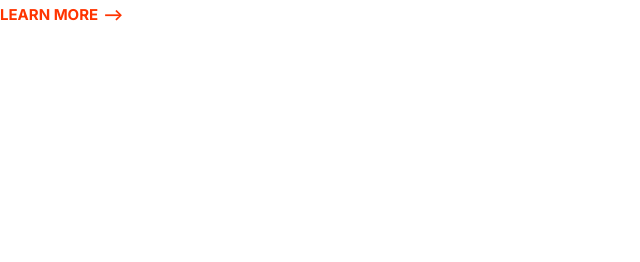
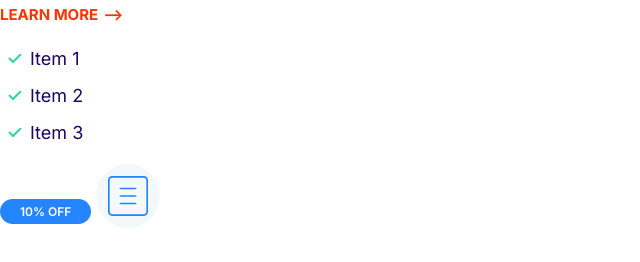
Before and after one commit to shunichkaaaa/moshify, a plain HTML site: page index.html in a window 1280 px wide. Shown: the whole page, without its empty margins (0-640 px from the left). Drawn offline with Linux system fonts and the light colour scheme.

Commit message:
Build the icon component.

```diff
--- a/css/styles.css
+++ b/css/styles.css
@@ -91,10 +91,10 @@ a {
 
 .badge {
   border-radius: 20px;
+  font-size: 2rem;
+  font-weight: 600;
   padding: 0.5rem 2rem;
-  font-weight: 600;
   white-space: nowrap;
-  font-size: 2rem;
 }
 
 .badge--primary {
@@ -119,3 +119,51 @@ a {
     font-size: 1.2rem;
   }
 }
+
+/* Lists */
+.list {
+  list-style: none;
+  margin-left: 0;
+  color: var(--color-headings);
+}
+
+.list--inline .list__item {
+  display: inline-block;
+  margin-right: 2rem;
+}
+
+.list--tick {
+  list-style-image: url(../images/tick.svg);
+  padding-left: 3rem;
+}
+
+.list--tick .list__item {
+  padding-left: 0.5rem;
+  margin-bottom: 1rem;
+}
+
+@media screen and (min-width: 1024px) {
+  .list--tick .list__item {
+    padding-left: 0;
+  }
+}
+
+/* Icons */
+.icon {
+  width: 40px;
+  height: 40px;
+}
+
+.icon--primary {
+  fill: var(--color-primary);
+}
+
+.icon-container {
+  background: #f3f9fa;
+  border-radius: 100%;
+  display: inline-flex;
+  justify-content: center;
+  align-items: center;
+  height: 64px;
+  width: 64px;
+}
--- a/index.html
+++ b/index.html
@@ -11,5 +11,16 @@
   </head>
   <body>
     <a href="#" class="link-arrow">Learn more</a>
+    <ul class="list list--tick">
+      <li class="list__item">Item 1</li>
+      <li class="list__item">Item 2</li>
+      <li class="list__item">Item 3</li>
+    </ul>
+    <span class="badge badge--primary badge--small">10% OFF</span>
+    <span class="icon-container">
+      <svg class="icon icon--primary">
+        <use xlink:href="images/sprite.svg#menu"></use>
+      </svg>
+    </span>
   </body>
 </html>
```
Also changed, not shown: components/icons.html (added, +5 -0 lines), components/lists.html (added, +5 -0 lines), images/sprite.svg (added), images/tick.svg (added).
